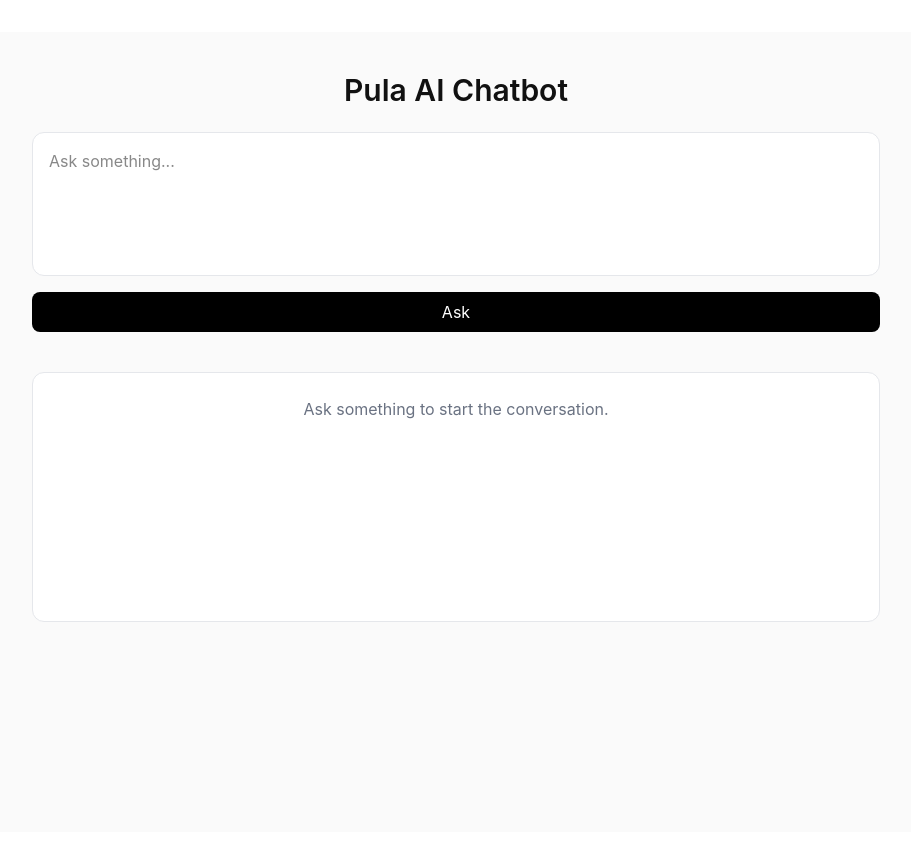
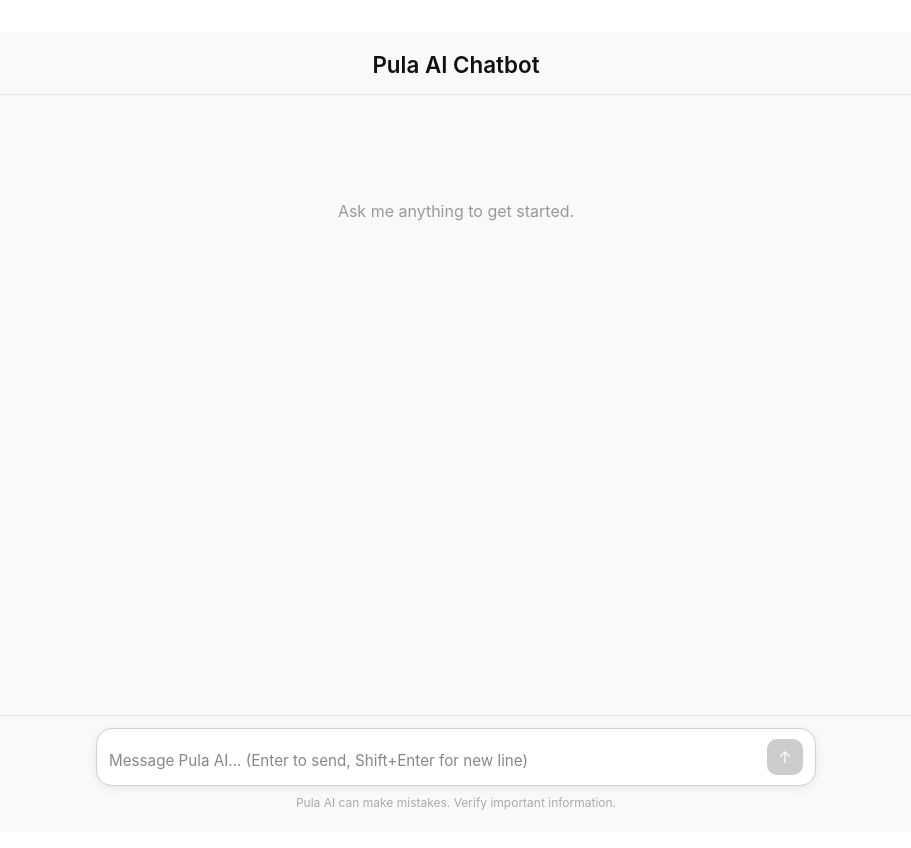
Before and after one commit to dondolo2/ai-chat-app, a React (Vite) app in the folder client/: page / in a window 1280 px wide. Shown: the top 848 px of the page, without its empty margins (184-1095 px from the left). Built offline with nearby package versions, Linux system fonts and the light colour scheme.

Commit message:
Persist the user question + placeholder assistant response in history

```diff
--- a/client/src/App.jsx
+++ b/client/src/App.jsx
@@ -1,4 +1,4 @@
-import { useState } from "react";
+import { useState, useRef, useEffect } from "react";
 import "./App.css";
 import axios from "axios";
 import ReactMarkdown from "react-markdown";
@@ -8,19 +8,29 @@
   const [messages, setMessages] = useState([]);
   const [loadingStatus, setLoadingStatus] = useState(false);
   const [error, setError] = useState("");
+  const messagesEndRef = useRef(null);
+  const textareaRef = useRef(null);
+
+  // Auto-scroll to bottom when new messages arrive
+  useEffect(() => {
+    messagesEndRef.current?.scrollIntoView({ behavior: "smooth" });
+  }, [messages]);
+
+  // Auto-resize textarea
+  useEffect(() => {
+    const ta = textareaRef.current;
+    if (!ta) return;
+    ta.style.height = "auto";
+    ta.style.height = Math.min(ta.scrollHeight, 200) + "px";
+  }, [question]);
 
   const appendToAssistantMessage = (char) => {
     setMessages((prev) => {
       if (!prev.length) return prev;
-
       const last = prev[prev.length - 1];
       if (last.role !== "assistant") return prev;
-
       const updated = [...prev];
-      updated[updated.length - 1] = {
-        ...last,
-        text: last.text + char,
-      };
+      updated[updated.length - 1] = { ...last, text: last.text + char };
       return updated;
     });
   };
@@ -30,7 +40,6 @@
       setLoadingStatus(false);
       return;
     }
-
     let i = 0;
     const interval = setInterval(() => {
       if (i >= text.length) {
@@ -38,7 +47,6 @@
         setLoadingStatus(false);
         return;
       }
-
       appendToAssistantMessage(text[i]);
       i += 1;
     }, 15);
@@ -46,26 +54,19 @@
 
   const handleSubmit = async (e) => {
     e.preventDefault();
-
     if (!question.trim()) {
       setError("Please enter a question");
       return;
     }
-
     setError("");
     setLoadingStatus(true);
-
-    // Persist the user question + placeholder assistant response in history
     setMessages((prev) => [
       ...prev,
       { role: "user", text: question },
       { role: "assistant", text: "" },
     ]);
-
-
     try {
       const res = await axios.post("http://localhost:8000/ask", { question });
-
       if (res.data._status) {
         streamText(res.data.finalData);
       } else {
@@ -74,7 +75,6 @@
       }
     } catch (error) {
       console.error("Request failed:", error);
-
       if (error.response) {
         setError(error.response.data.message || `Server error: ${error.response.status}`);
       } else if (error.request) {
@@ -82,75 +82,135 @@
       } else {
         setError("Error setting up request: " + error.message);
       }
-
       setLoadingStatus(false);
     } finally {
       setQuestion("");
     }
   };
 
+  const handleKeyDown = (e) => {
+    if (e.key === "Enter" && !e.shiftKey) {
+      e.preventDefault();
+      handleSubmit(e);
+    }
+  };
+
   return (
-    <div className="min-h-screen bg-[#fafafa] text-[#111]">
-      <h1 className="text-center text-3xl font-semibold pt-10 pb-6">
-        Pula AI Chatbot
-      </h1>
+    <div style={{ display: "flex", flexDirection: "column", height: "100vh", backgroundColor: "#f9f9f9", color: "#111" }}>
+      {/* Fixed Header */}
+      <div style={{ padding: "16px 0 12px", textAlign: "center", borderBottom: "1px solid #e5e5e5", backgroundColor: "#f9f9f9", flexShrink: 0 }}>
+        <h1 style={{ fontSize: "1.4rem", fontWeight: 600, margin: 0 }}>Pula AI Chatbot</h1>
+      </div>
 
-      <div className="max-w-4xl mx-auto px-6">
-        <form onSubmit={handleSubmit} className="flex flex-col gap-4">
-          <textarea
-            value={question}
-            onChange={(e) => setQuestion(e.target.value)}
-            placeholder="Ask something..."
-            className="w-full h-36 resize-none rounded-xl border border-gray-200 bg-white p-4 focus:outline-none focus:ring-1 focus:ring-gray-300"
-            disabled={loadingStatus}
-          />
+      {/* Scrollable messages area */}
+      <div style={{ flex: 1, overflowY: "auto", padding: "24px 0 8px" }}>
+        <div style={{ maxWidth: "720px", margin: "0 auto", padding: "0 16px" }}>
+          {messages.length === 0 && !loadingStatus && (
+            <div style={{ textAlign: "center", color: "#999", marginTop: "80px", fontSize: "1rem" }}>
+              Ask me anything to get started.
+            </div>
+          )}
 
-          <button
-            type="submit"
-            disabled={loadingStatus}
-            className="bg-black text-white px-6 py-2 rounded-lg hover:opacity-90 transition disabled:opacity-50 disabled:cursor-not-allowed"
-          >
-            {loadingStatus ? "Processing..." : "Ask"}
-          </button>
-        </form>
-
-        {error && (
-          <div className="mt-4 p-4 bg-red-50 border border-red-200 rounded-xl text-red-700">
-            {error}
-          </div>
-        )}
-
-        <div className="mt-10 bg-white border border-gray-200 rounded-xl p-6 min-h-[250px]">
-          <div className="space-y-4">
-            {messages.length === 0 && !loadingStatus && (
-              <div className="text-gray-500">Ask something to start the conversation.</div>
-            )}
-
+          <div style={{ display: "flex", flexDirection: "column", gap: "20px" }}>
             {messages.map((message, idx) => (
               <div
                 key={idx}
-                className={`flex ${message.role === "user" ? "justify-end" : "justify-start"}`}
+                style={{
+                  display: "flex",
+                  justifyContent: message.role === "user" ? "flex-end" : "flex-start",
+                }}
               >
                 <div
-                  className={`max-w-[80%] rounded-xl p-4 ${
-                    message.role === "user"
-                      ? "bg-black text-white"
-                      : "bg-gray-100 text-gray-900"
-                  }`}
+                  style={{
+                    maxWidth: "80%",
+                    borderRadius: "18px",
+                    padding: "12px 16px",
+                    fontSize: "0.95rem",
+                    lineHeight: "1.6",
+                    backgroundColor: message.role === "user" ? "#111" : "#fff",
+                    color: message.role === "user" ? "#fff" : "#111",
+                    border: message.role === "assistant" ? "1px solid #e5e5e5" : "none",
+                    boxShadow: message.role === "assistant" ? "0 1px 4px rgba(0,0,0,0.06)" : "none",
+                  }}
                 >
                   <ReactMarkdown>
-                    {message.text || (message.role === "assistant" && loadingStatus ? "..." : "")}
+                    {message.text || (message.role === "assistant" && loadingStatus ? "▋" : "")}
                   </ReactMarkdown>
                 </div>
               </div>
             ))}
 
-            {loadingStatus && (
-              <div className="flex justify-start">
-                <div className="text-sm text-gray-500">Typing...</div>
+            {loadingStatus && messages[messages.length - 1]?.text === "" && (
+              <div style={{ display: "flex", justifyContent: "flex-start" }}>
+                <div style={{ padding: "12px 16px", borderRadius: "18px", backgroundColor: "#fff", border: "1px solid #e5e5e5", color: "#999", fontSize: "0.9rem" }}>
+                  Thinking...
+                </div>
               </div>
             )}
           </div>
+
+          {error && (
+            <div style={{ marginTop: "16px", padding: "12px 16px", backgroundColor: "#fff0f0", border: "1px solid #fcd0d0", borderRadius: "12px", color: "#c00", fontSize: "0.9rem" }}>
+              {error}
+            </div>
+          )}
+
+          <div ref={messagesEndRef} />
+        </div>
+      </div>
+
+      {/* Fixed bottom input area */}
+      <div style={{ flexShrink: 0, borderTop: "1px solid #e5e5e5", backgroundColor: "#f9f9f9", padding: "12px 16px 20px" }}>
+        <div style={{ maxWidth: "720px", margin: "0 auto" }}>
+          <form onSubmit={handleSubmit} style={{ display: "flex", alignItems: "flex-end", gap: "10px", backgroundColor: "#fff", border: "1px solid #d0d0d0", borderRadius: "16px", padding: "10px 12px", boxShadow: "0 2px 8px rgba(0,0,0,0.08)" }}>
+            <textarea
+              ref={textareaRef}
+              value={question}
+              onChange={(e) => setQuestion(e.target.value)}
+              onKeyDown={handleKeyDown}
+              placeholder="Message Pula AI... (Enter to send, Shift+Enter for new line)"
+              disabled={loadingStatus}
+              rows={1}
+              style={{
+                flex: 1,
+                resize: "none",
+                border: "none",
+                outline: "none",
+                backgroundColor: "transparent",
+                fontSize: "0.95rem",
+                lineHeight: "1.5",
+                maxHeight: "200px",
+                overflowY: "auto",
+                padding: "2px 0",
+                fontFamily: "inherit",
+                color: "#111",
+              }}
+            />
+            <button
+              type="submit"
+              disabled={loadingStatus || !question.trim()}
+              style={{
+                flexShrink: 0,
+                width: "36px",
+                height: "36px",
+                borderRadius: "10px",
+                border: "none",
+                backgroundColor: loadingStatus || !question.trim() ? "#ccc" : "#111",
+                color: "#fff",
+                cursor: loadingStatus || !question.trim() ? "not-allowed" : "pointer",
+                display: "flex",
+                alignItems: "center",
+                justifyContent: "center",
+                fontSize: "1rem",
+                transition: "background-color 0.2s",
+              }}
+            >
+              {loadingStatus ? "⏳" : "↑"}
+            </button>
+          </form>
+          <p style={{ textAlign: "center", fontSize: "0.75rem", color: "#aaa", marginTop: "8px" }}>
+            Pula AI can make mistakes. Verify important information.
+          </p>
         </div>
       </div>
     </div>
```
